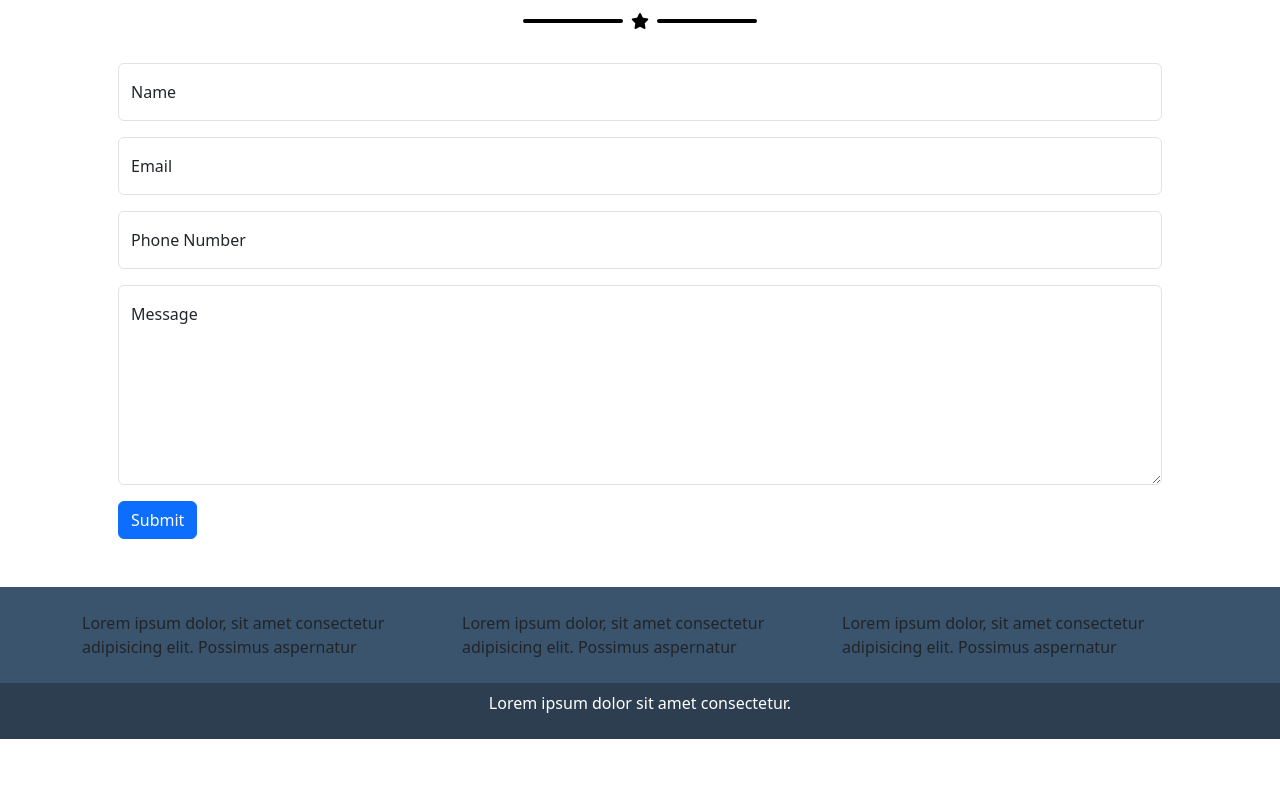
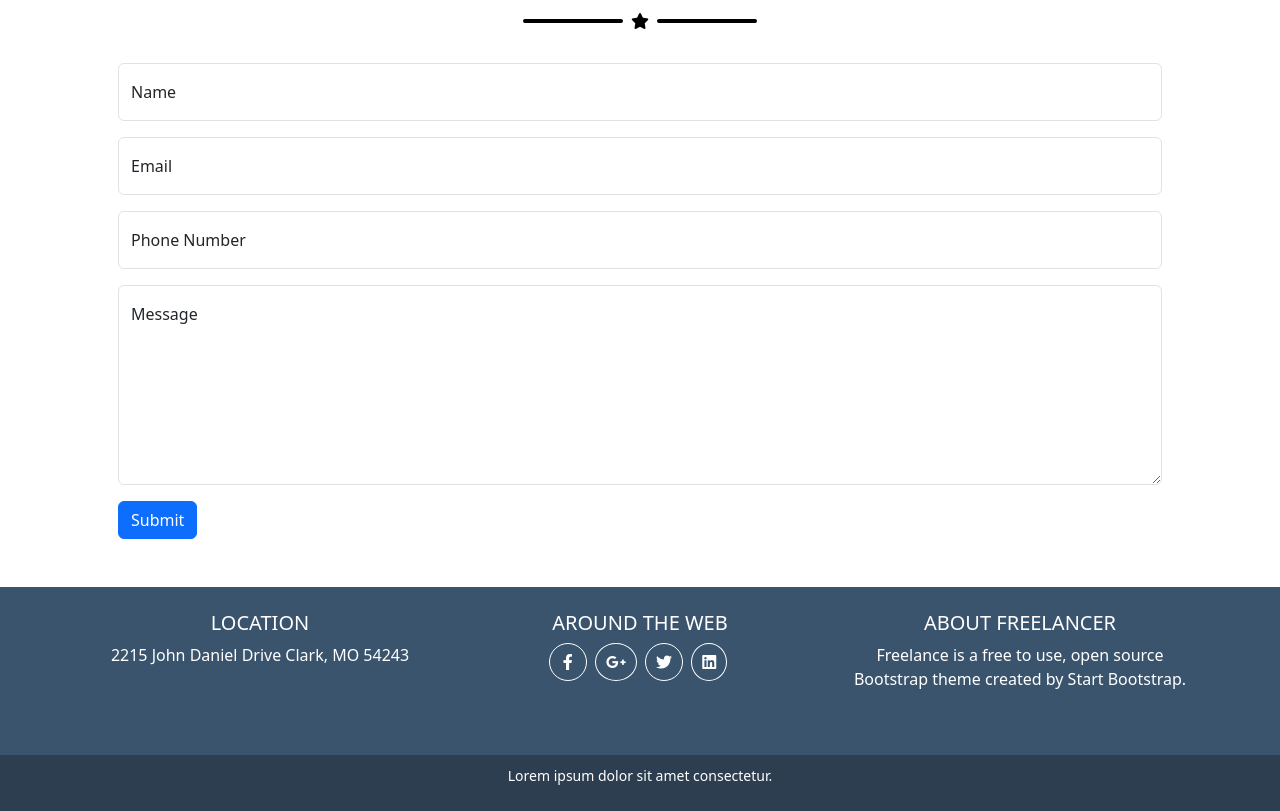
Before and after one commit to DomenicoScala/html-css-bootstrap-freelancer, a plain HTML site: page index.html in a window 1280 px wide. Shown: the part 1834-2645 px from the top of the page. Before the commit the page ends 2573 px from the top, so only its background shows below. Drawn offline with nearby package versions, Linux system fonts and the light colour scheme.

Commit message:
FINE ESERCIZIO

```diff
--- a/css/style.css
+++ b/css/style.css
@@ -98,6 +98,16 @@ footer .footer_bottom{
     color: white;
 }
 
+.footer_top div i{
+    border: 1px solid;
+    border-radius: 50%;
+    padding: 10px;
+    margin-right: 4px;
+}
+
+.footer_top div i:first-child{
+    padding: 10px 13px;
+}
 
 
 
--- a/index.html
+++ b/index.html
@@ -226,23 +226,25 @@
             <footer>        <!--INIZIO FOOTER-->
                 <section class="footer_top py-4">
                     <div class="container-md">
-                        <div class="row">
-                            <div class="col-4">
-                                <div class="box2">
-                                    Lorem ipsum dolor, sit amet consectetur adipisicing elit. Possimus aspernatur
+                        <div class="row row-cols-1 row-cols-md-3 text-center text-white">
+                            <div class="col mb-4">
+                                <h5>LOCATION</h5>
+                                <p>2215 John Daniel Drive Clark, MO 54243</p>
+                            </div>
+
+                            <div class="col mb-4">
+                                <h5>AROUND THE WEB</h5>
+                                <div>
+                                    <i class="fa-brands fa-facebook-f"></i>
+                                    <i class="fa-brands fa-google-plus-g"></i>
+                                    <i class="fa-brands fa-twitter"></i>
+                                    <i class="fa-brands fa-linkedin"></i>
                                 </div>
                             </div>
 
-                            <div class="col-4">
-                                <div class="box2">
-                                    Lorem ipsum dolor, sit amet consectetur adipisicing elit. Possimus aspernatur
-                                </div>
-                            </div>
-
-                            <div class="col-4">
-                                <div class="box2">
-                                    Lorem ipsum dolor, sit amet consectetur adipisicing elit. Possimus aspernatur
-                                </div>
+                            <div class="col mb-4">
+                                <h5>ABOUT FREELANCER</h5>
+                                <p>Freelance is a free to use, open source Bootstrap theme created by <span>Start Bootstrap.</span></p>
                             </div>
                         </div>
                     </div>
@@ -250,7 +252,7 @@
 
                 <section class="footer_bottom py-2">
                     <div class="text-center">
-                        <p>Lorem ipsum dolor sit amet consectetur.</p>
+                        <p><small>Lorem ipsum dolor sit amet consectetur.</small></p>
                     </div>
                 </section>
             </footer>       <!--FINE FOOTER-->
```
